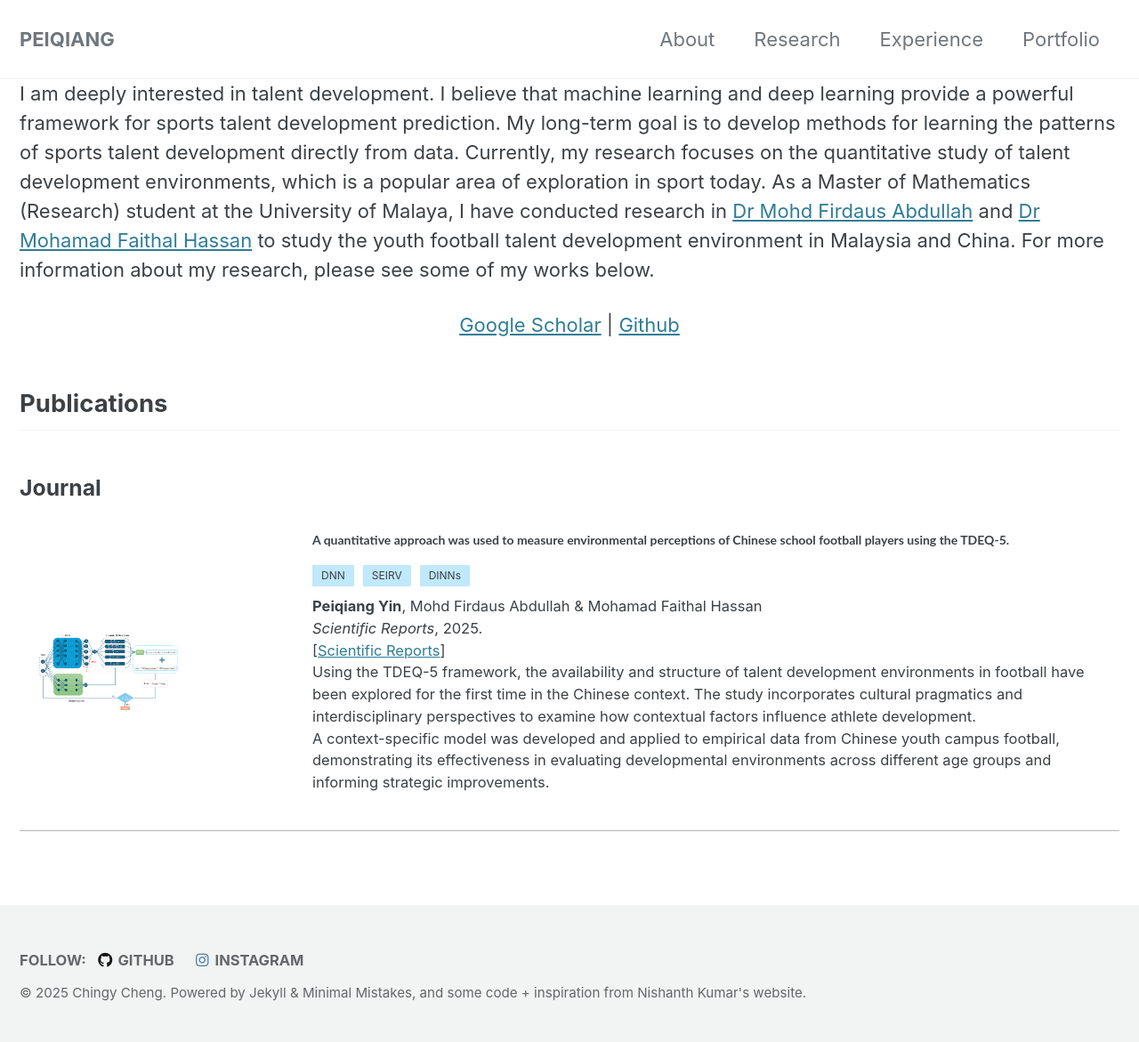
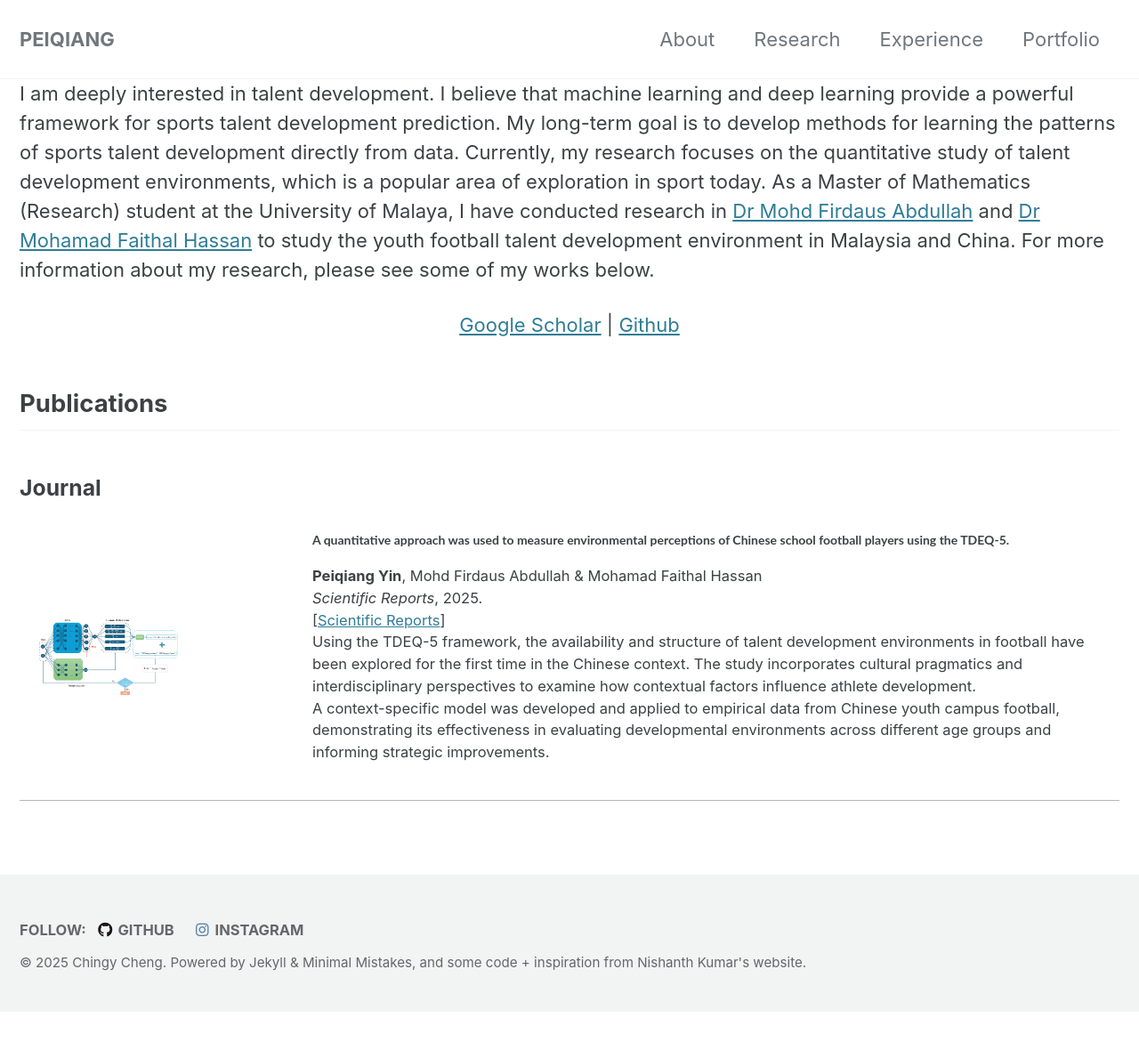
Before and after one commit to yinpeiqiang/y, a Jekyll site: the page built from _pages/research.md, in a window 1280 px wide. Shown: the whole page at 89% size. Built offline with Jekyll 4.4.1, drawn with Linux system fonts in a browser that asks for light colours; cached includes are drawn as plain includes; after the commit the page ends 1137 px from its top, so only the background shows below that.

Commit message:
Update research.md

```diff
--- a/_pages/research.md
+++ b/_pages/research.md
@@ -29,11 +29,6 @@ I am deeply interested in talent development. I believe that machine learning an
           <p style="font-family:'Lato',Verdana,Helvetica,sans-serif; font-size:14px;font-weight:700">
             A quantitative approach was used to measure environmental perceptions of Chinese school football players using the TDEQ-5.
           </p>
-          <div class="skills">
-            <span class="skill">DNN</span>
-            <span class="skill">SEIRV</span>
-            <span class="skill">DINNs</span>
-          </div>
           <strong>Peiqiang Yin</strong>, Mohd Firdaus Abdullah & Mohamad Faithal Hassan
           <br>
           <em>Scientific Reports</em>, 2025.
```
